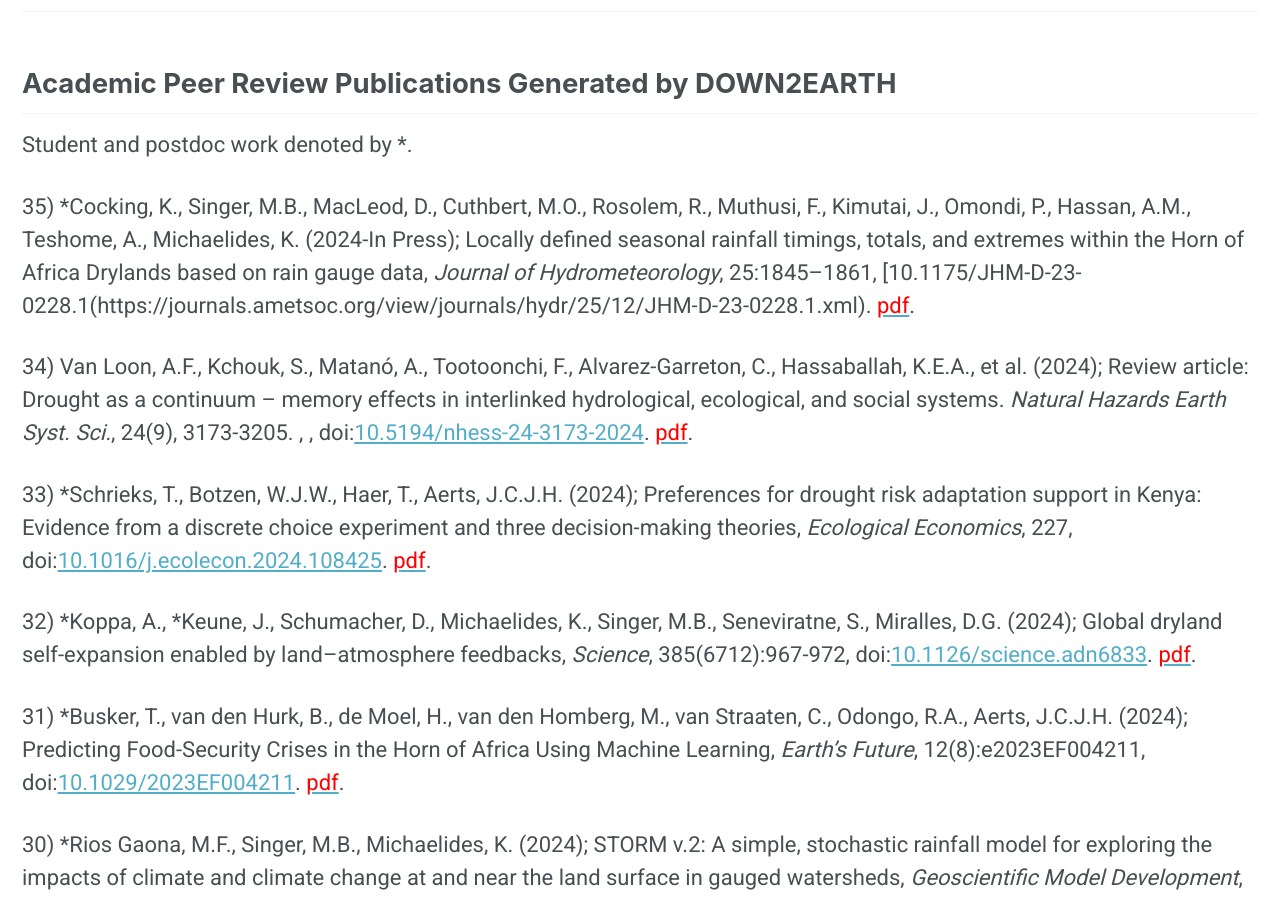
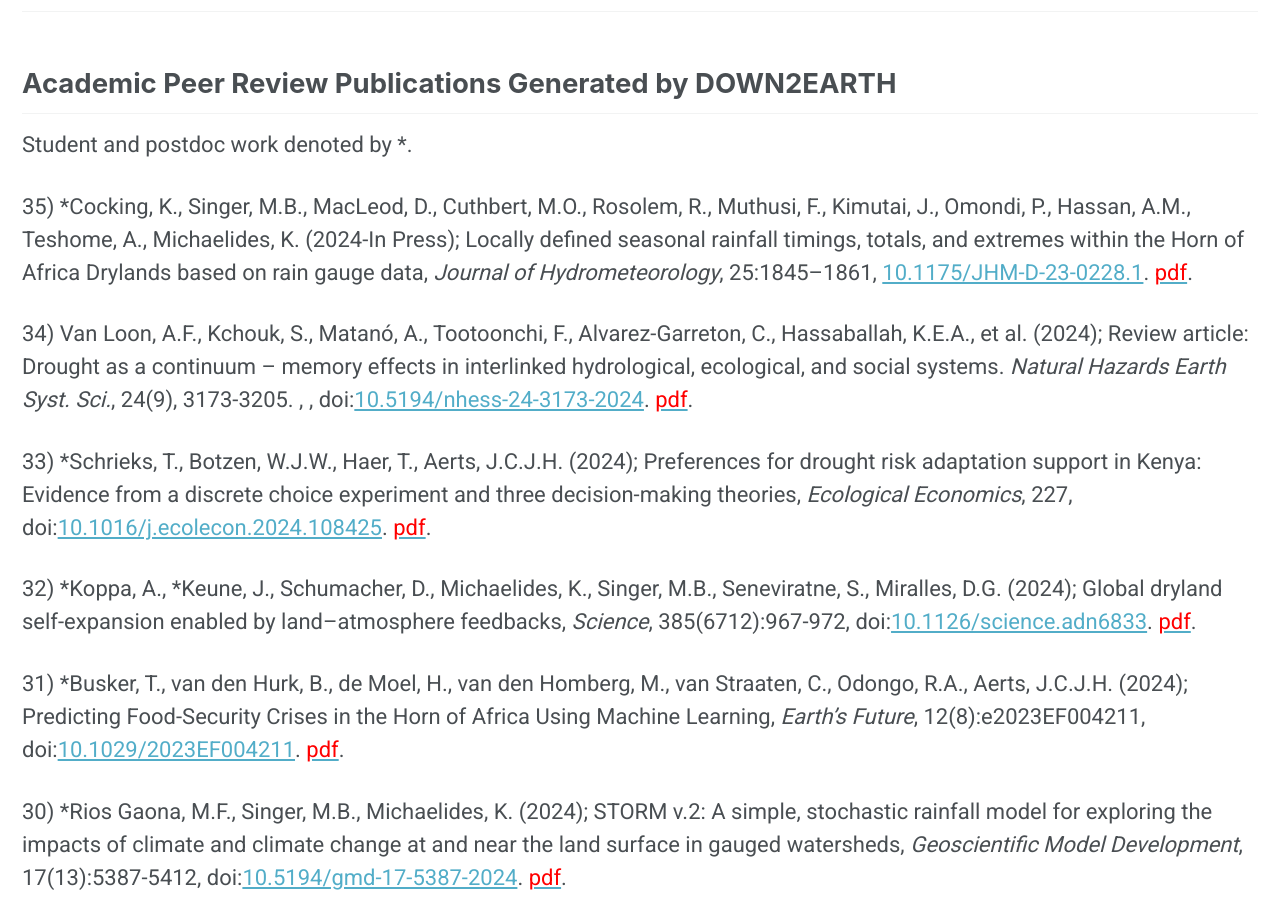
Before and after one commit to ucsb-eri/down2earth, a Jekyll site: the page built from _pages/outputs.md, in a window 1280 px wide and 900 px high, scrolled down 5786 px. Built offline with Jekyll 4.4.1, drawn with Linux system fonts in a browser that asks for light colours; nearby versions of some CDN libraries; comment, search, counter and statistics services are not loaded.

Commit message:
Update outputs.md

```diff
--- a/_pages/outputs.md
+++ b/_pages/outputs.md
@@ -136,7 +136,7 @@ excerpt: 'Deliverables, publications, and other products.<br /><br />'
 ## Academic Peer Review Publications Generated by DOWN2EARTH
 Student and postdoc work denoted by *.
 
-35) *Cocking, K., Singer, M.B., MacLeod, D., Cuthbert, M.O., Rosolem, R., Muthusi, F., Kimutai, J., Omondi, P., Hassan, A.M., Teshome, A., Michaelides, K. (2024-In Press); Locally defined seasonal rainfall timings, totals, and extremes within the Horn of Africa Drylands based on rain gauge data, _Journal of Hydrometeorology_, 25:1845–1861, [10.1175/JHM-D-23-0228.1(https://journals.ametsoc.org/view/journals/hydr/25/12/JHM-D-23-0228.1.xml). [<span style="color:red">pdf</span>](../assets/pdfs/publications/Cocking_etal_2024.pdf).
+35) *Cocking, K., Singer, M.B., MacLeod, D., Cuthbert, M.O., Rosolem, R., Muthusi, F., Kimutai, J., Omondi, P., Hassan, A.M., Teshome, A., Michaelides, K. (2024-In Press); Locally defined seasonal rainfall timings, totals, and extremes within the Horn of Africa Drylands based on rain gauge data, _Journal of Hydrometeorology_, 25:1845–1861, [10.1175/JHM-D-23-0228.1](https://journals.ametsoc.org/view/journals/hydr/25/12/JHM-D-23-0228.1.xml). [<span style="color:red">pdf</span>](../assets/pdfs/publications/Cocking_etal_2024.pdf).
 
 34) Van Loon, A.F., Kchouk, S., Matanó, A., Tootoonchi, F., Alvarez-Garreton, C., Hassaballah, K.E.A., et al. (2024); Review article: Drought as a continuum – memory effects in interlinked hydrological, ecological, and social systems. _Natural Hazards Earth Syst. Sci._, 24(9), 3173-3205. , , doi:[10.5194/nhess-24-3173-2024](https://nhess.copernicus.org/articles/24/3173/2024/). [<span style="color:red">pdf</span>](../assets/pdfs/publications/vanLoon_etal_2024.pdf).
 
```
